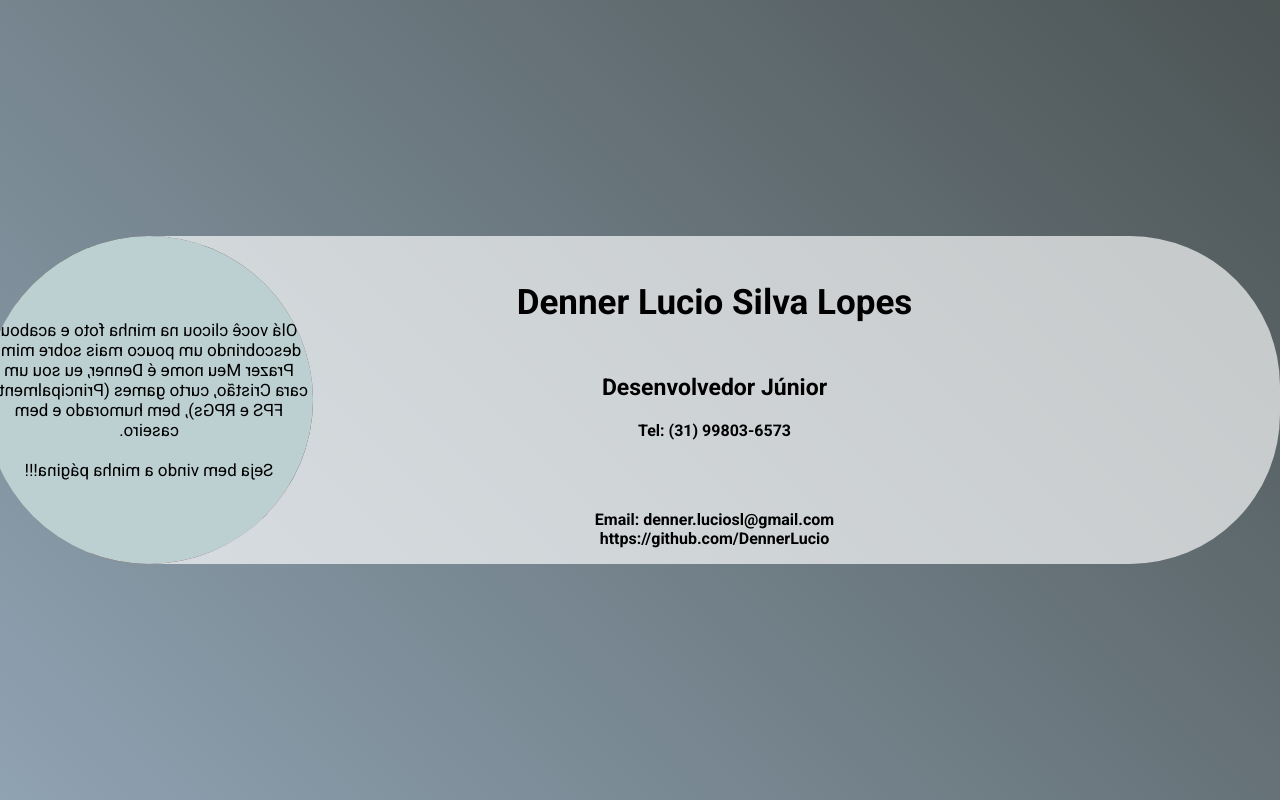
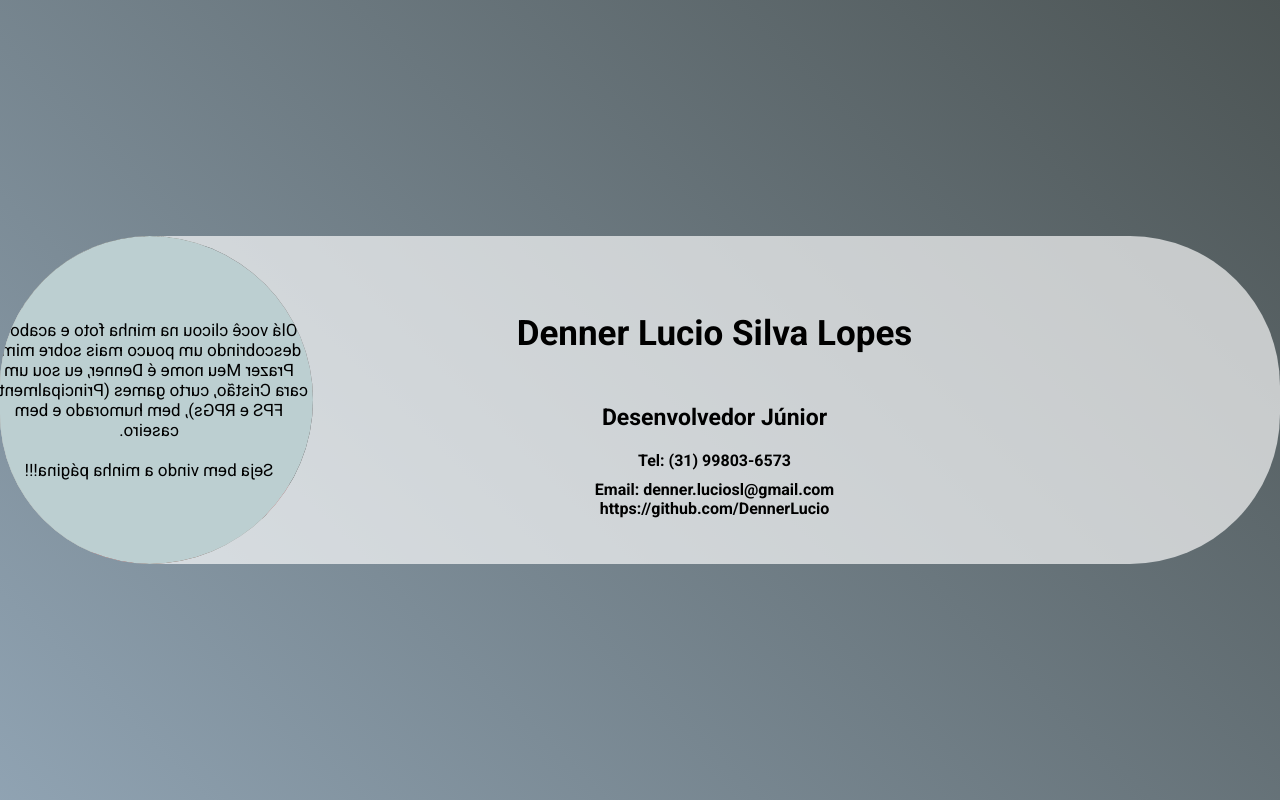
Before and after one commit to DennerLucio/DennerLucio.github.io, a React (Create React App) app: page / in a window 1280 px wide. Shown: the top 800 px of the page. Built offline with nearby package versions, Linux system fonts and the light colour scheme.

Commit message:
correção de bug barra

```diff
--- a/src/components/Home/Header.css
+++ b/src/components/Home/Header.css
@@ -62,7 +62,7 @@
 #barra {
   background-color: rgba(255, 255, 255, 0.671);
   display: flex;
-
+  overflow: hidden;
   width: 1400px;
   height: 328px;
   border-radius: 150px 150px 150px 150px;
@@ -71,7 +71,7 @@ h4{
   margin: 0;
 }
 #telefone{
-  margin-bottom: auto;
+  margin-bottom: 10px;
 }
 #intro{
   text-align:center;
```
